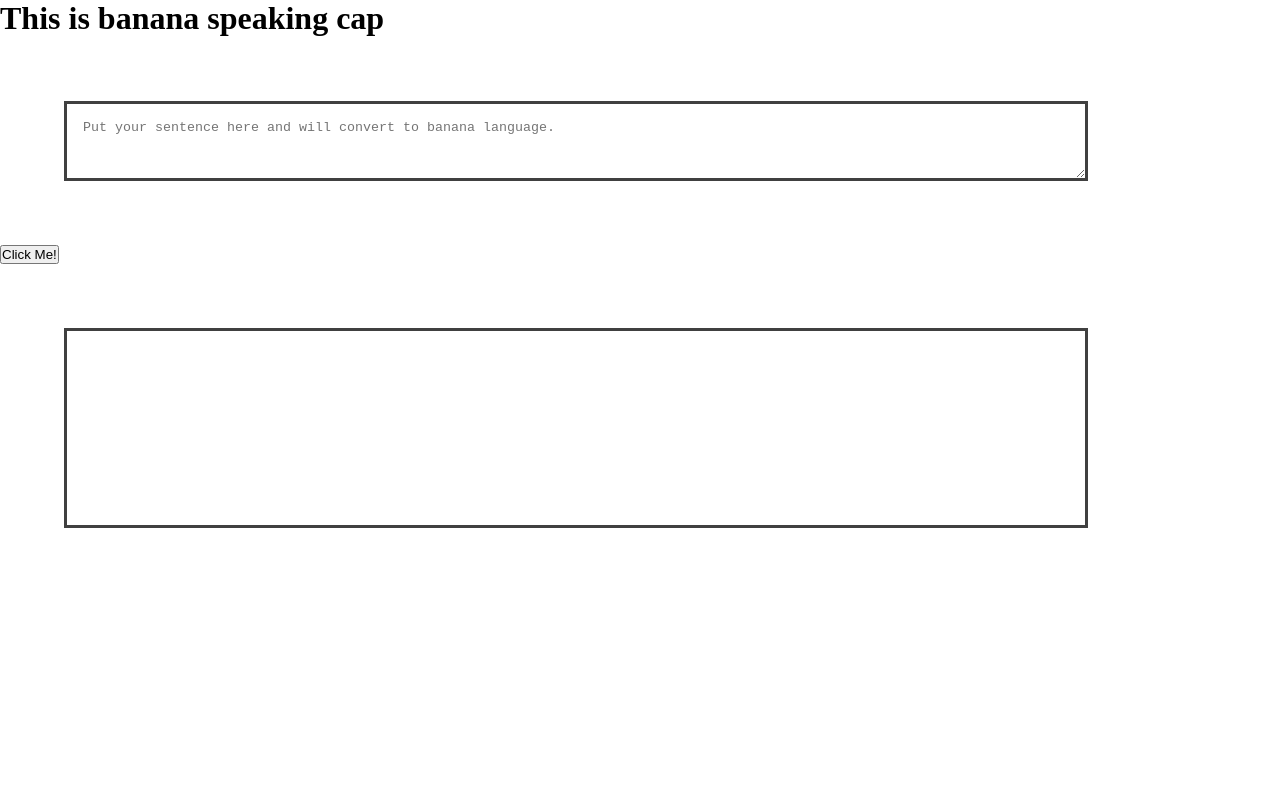
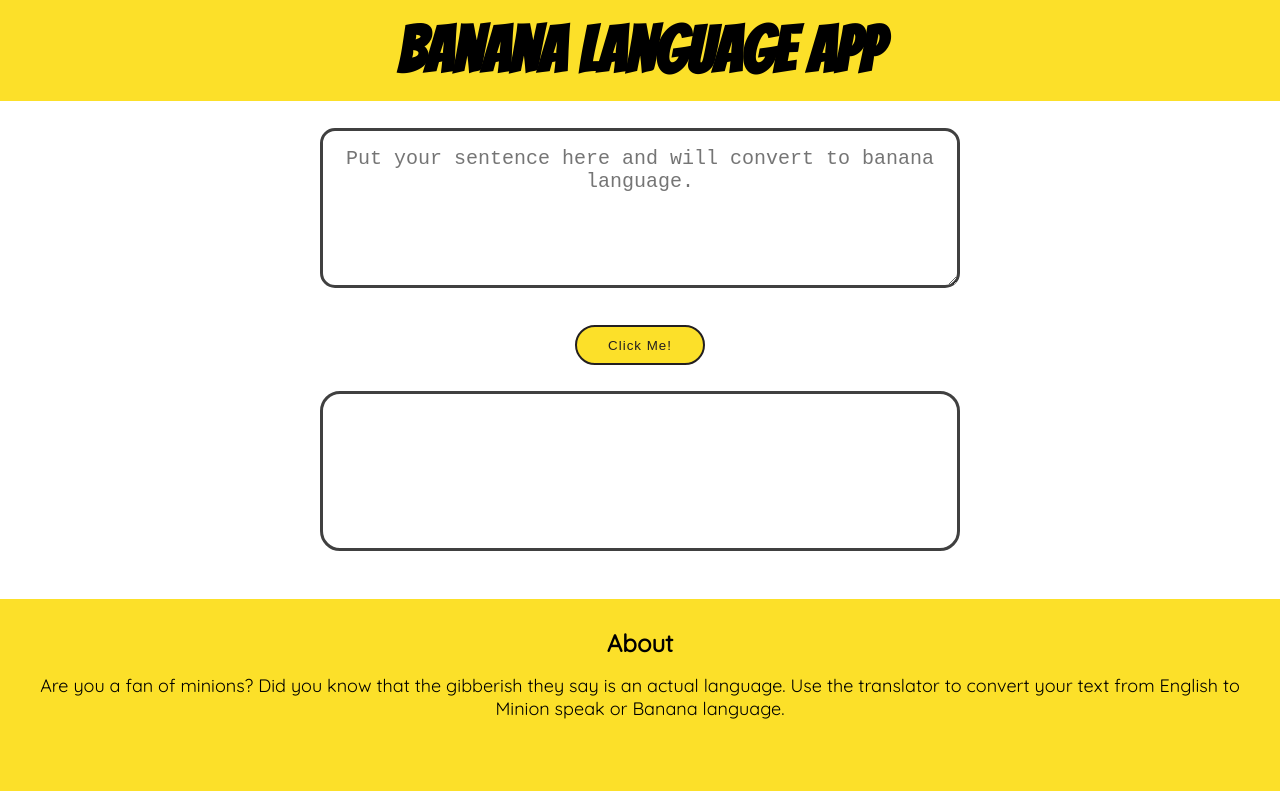
Before and after one commit to TheAmlanSaikia/Minion-Translator, a plain HTML site: page index.html in a window 1280 px wide. Drawn offline with Linux system fonts and the light colour scheme.

Commit message:
Completed

```diff
--- a/app.js
+++ b/app.js
@@ -15,7 +15,7 @@ function getTranslationURL(){
 // -----------------------error function-----------------------------
 
 function errorHandler(error){
-    alert("There is a error, please try again",error);
+    alert("There is a error, please try again", error);
 }
 
 
@@ -30,7 +30,7 @@ function clickEventListner(){
     .then (response => response.json())
     .then (json =>{
         var translatedText = json.contents.translated;
-        console.log(json.contents.translated)
+
         txtOutput.innerText = translatedText;
         }    )
 
--- a/index.html
+++ b/index.html
@@ -5,14 +5,27 @@
     <meta http-equiv="X-UA-Compatible" content="IE=edge">
     <meta name="viewport" content="width=device-width, initial-scale=1.0">
     <title>Minion translator</title>
+    <link rel="preconnect" href="https://fonts.gstatic.com">
+    <link href="https://fonts.googleapis.com/css2?family=Bangers&family=Quicksand&display=swap" rel="stylesheet">
     <link rel="stylesheet"href="style.css">
 </head>
 <body>
-    <h1>This is banana speaking cap</h1>
-    <textarea id="txt-input" placeholder="Put your sentence here and will convert to banana language."></textarea>
-    <button id="btn-translate">Click Me!</button>
-    <div id="txt-output"></div>
+        <h1 id="firstHeader">Banana Language App</h1>
+        <textarea id="txt-input" placeholder="Put your sentence here and will convert to banana language."></textarea>
+        <button id="btn-translate">Click Me!</button>
+        <div id="txt-output"></div>
+
+<footer id="footer">
+    <h2 id="footerHeader">About</h2>
+    <p id="footerP">
+        Are you a fan of minions? Did you know that the gibberish
+        they say is an actual language. Use the translator to convert your
+        text from English to Minion speak or Banana language.
+    </p>
+</footer>
 
 <script src="app.js" type="text/javascript"></script>
 </body>
+
+
 </html>
--- a/style.css
+++ b/style.css
@@ -3,30 +3,79 @@
     padding: 0;
     margin: 0;
     box-sizing: border-box;
+    }
+
+
+body{
+    display: flex;
+    flex-direction: column;
+    align-items: center;
+    text-align: center;
+}
+
+h1{
+   padding: 1rem 0 1rem 0;
+   font-family: 'Bangers',cursive;
+   font-size: 4rem;
+   background-color:#FCE029;
+   width: 100%;
+
 }
 
 
+button{
+    margin: 10px 0 10px 0;
+    height: 40px;
+    width: 130px;
+    border-radius:40px;
+    border: 2px solid #231F20 ;
+    color:#231F20;
+    letter-spacing:1px;
+    font size:12px;
+    font weight:bold;
+    background-color: #FCE029;
+
+}
 
 textarea{
 
-    height: 10vh;
-    width: 80%;
-    margin: 4rem;
+    height: 20vh;
+    width: 50%;
+    margin: 1.7rem;
     padding: 1rem;
     display: block;
     border: solid #404040;
-
+    display: inline;
+    border-radius: 15px;
+    font-size: 20px;
+    text-align: center;
 
 
 }
 
 #txt-output{
-
-
-    height: 25vh;
-    width:80%;
-    margin: 4rem;
+    height: 20vh;
+    width:50%;
+    margin: 1rem 0 3rem 0;
     padding: 1rem;
     display: block;
     border: solid #404040;
+    background-color: white;
+    border-radius: 20px;
+
 }
+footer{
+    width: 100%;
+    padding: 0.8rem 0.8rem;
+    background-color: #FCE029;
+    min-height: 24vh;
+    font-family: 'Quicksand',sans-serif;
+}
+#footerHeader{
+    margin: 1rem;
+    font-size: 24px;
+}
+#footerP{
+    margin: 0.8rem,0,0,0;
+    font-size: 18px;
+}
```
